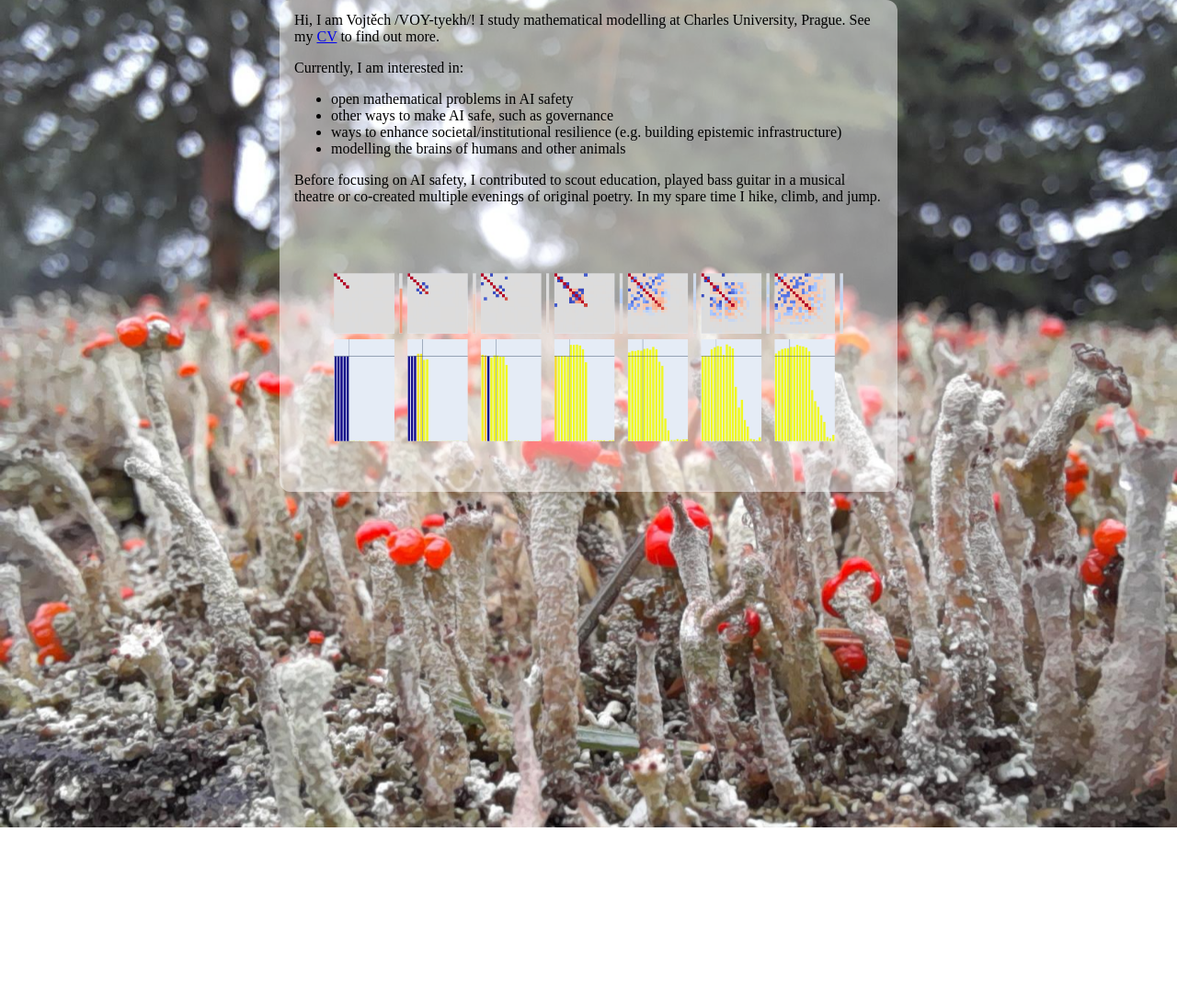
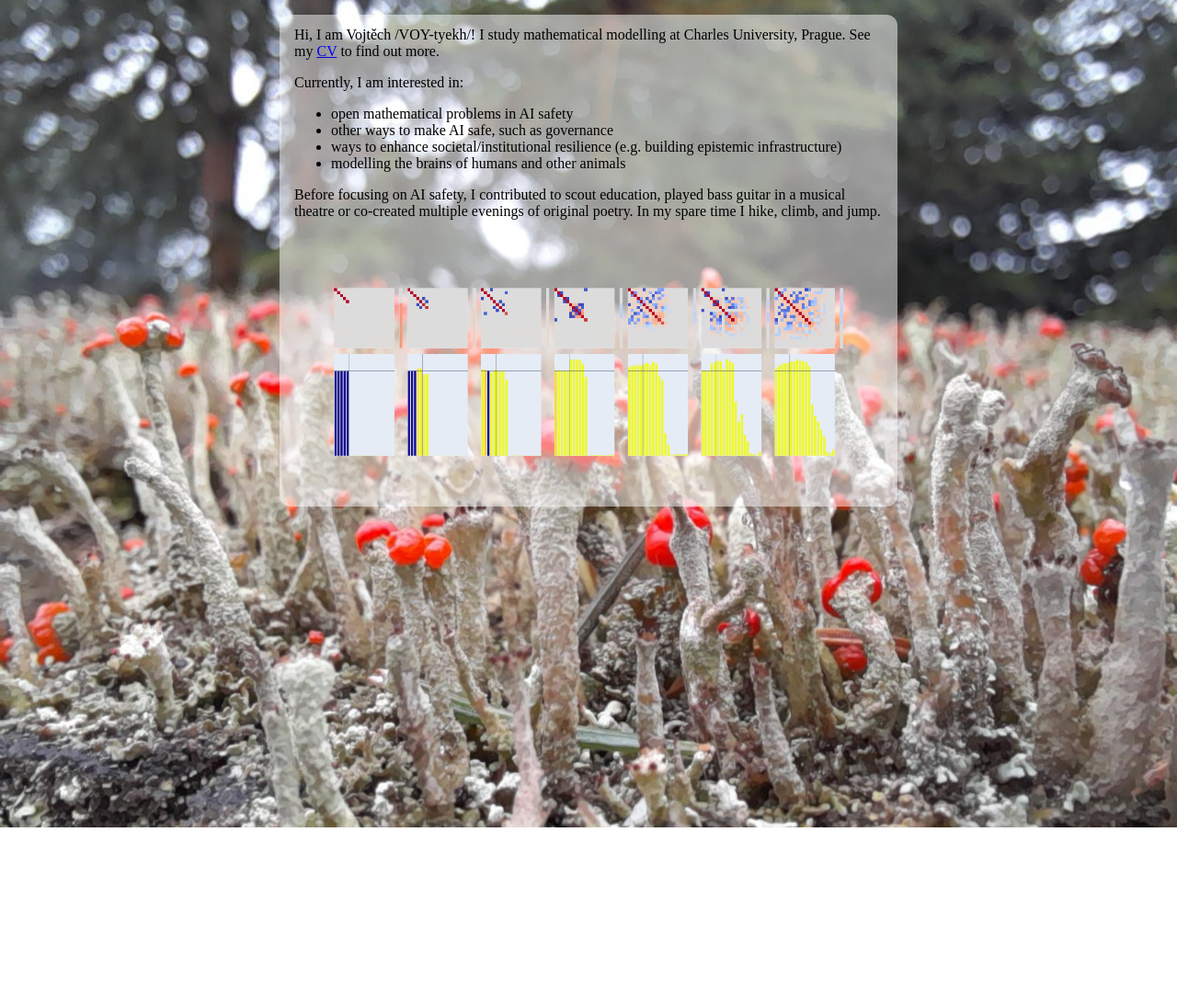
Before and after one commit to ikny/ikny.github.io, a Jekyll site: the page built from index.md, in a window 1280 px wide. Shown: the whole page at 92% size. Built offline with Jekyll 4.4.1, drawn with Linux system fonts in a browser that asks for light colours; our own code applies the rules of GitHub Pages for plain Markdown files; before the commit the page ends 900 px from its top, so only the background shows below that.

Commit message:
update style

```diff
--- a/assets/style.css
+++ b/assets/style.css
@@ -8,7 +8,7 @@ body::before {
 
 body {
   margin: 0;
-  padding: 0 1rem 2rem;   /* side gutter on phones */
+  padding: 1rem 1rem 60svh;   /* side gutter on phones */
 }
 
 main {
```
